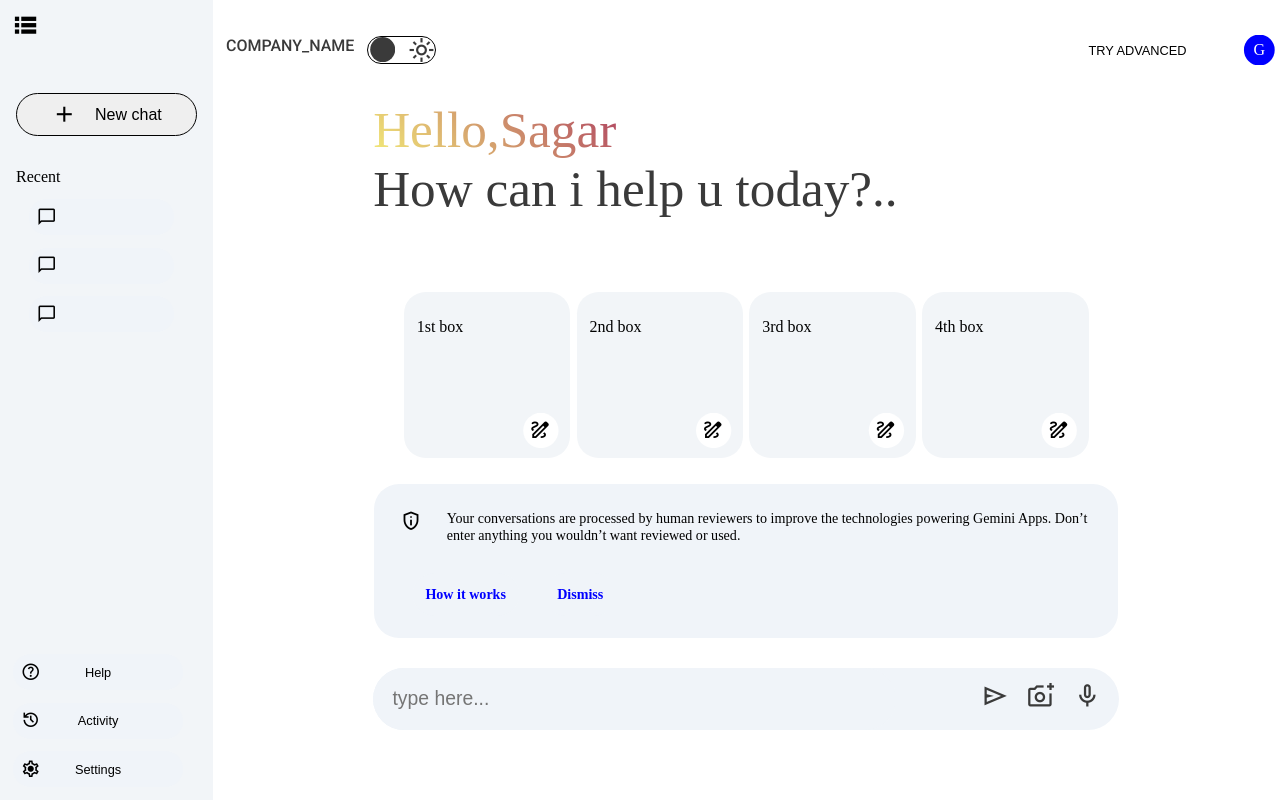
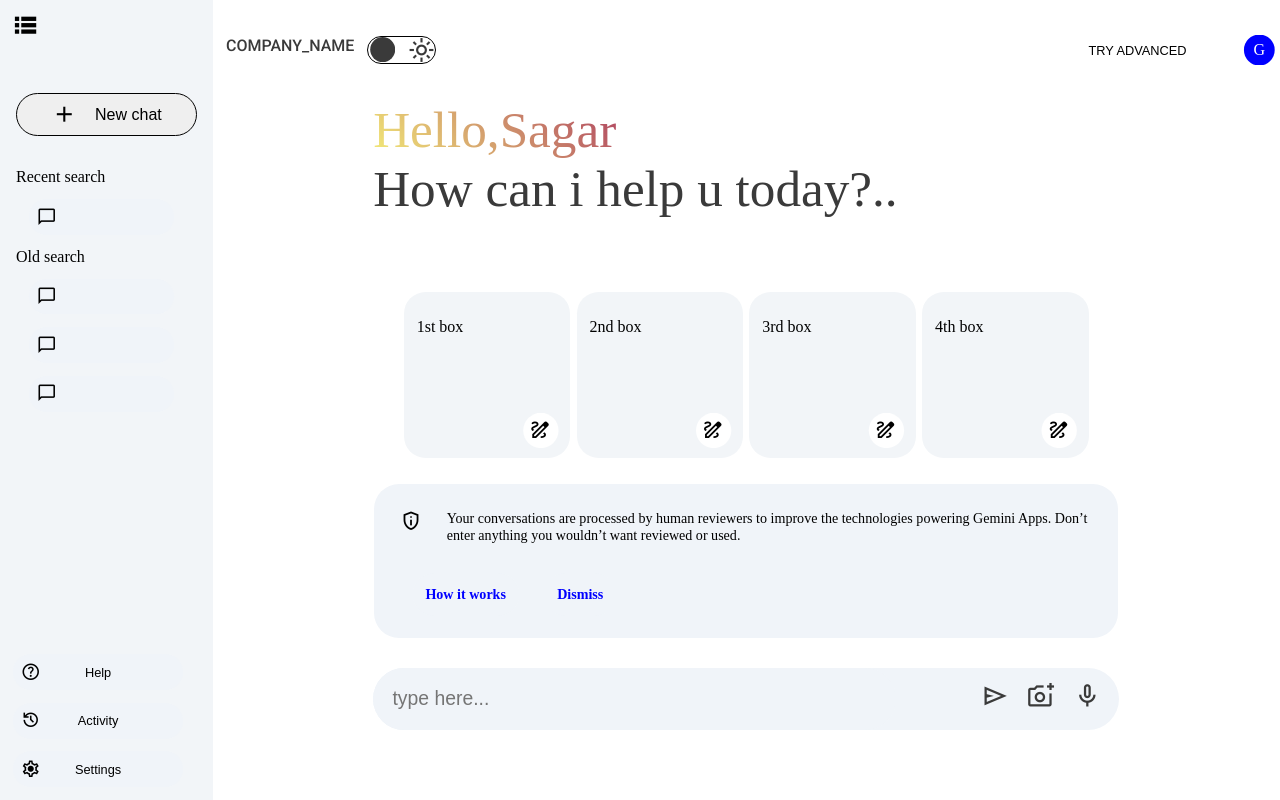
Before and after one commit to sagar9980274589/ai_project, a React (Vite) app: page / in a window 1280 px wide. Built offline with nearby package versions, Linux system fonts and the light colour scheme.

Commit message:
recent search option added

```diff
--- a/src/App.jsx
+++ b/src/App.jsx
@@ -5,28 +5,32 @@
 
 import Act from "./comp/Act";
 import Middle from "./comp/Middle";
-let idx=0;
-const leftChatObj = ["","",""];
+
+
+// const leftChatObj = ["","",""];
 
 function App() {
   const inputRef = useRef("");
-  const [data, setData] = useState(["","",""]);
+  const [data, setData] = useState([[""]]);
+  const[idx,setidx]=useState(1);
+function handletext(){
 
 
-function handletext(){
+console.log(idx);
 
-  if(idx==3)
-    {
-      idx=0;
-    }
   const inputValue = inputRef.current.value;
 
-  leftChatObj[idx]= inputValue ;
-  idx=idx+1;
-  setData(leftChatObj);
+  // leftChatObj.push={inputValue} ;
 
 
+  setData(prev=>({...prev,...prev[idx]=[`${inputValue}`]}));
 
+  setidx(idx+1);
+  if(idx==4)
+    {
+    setidx(2);
+
+    }
 
 }
  console.log(data);
--- a/src/comp/Act.jsx
+++ b/src/comp/Act.jsx
@@ -17,18 +17,24 @@
         </button>
       </div>
       <div className="mid1">
-        Recent
-
+        Recent search
         <Rbutton
           rchat={data[0]}
           logo={<span className="material-symbols-outlined">chat_bubble</span>}
         />
+
+        Old search
+
         <Rbutton
-          rchat={data[1]}
+          rchat={data[2]}
           logo={<span className="material-symbols-outlined">chat_bubble</span>}
         />
         <Rbutton
-          rchat={data[2]}
+          rchat={data[3]}
+          logo={<span className="material-symbols-outlined">chat_bubble</span>}
+        />
+        <Rbutton
+          rchat={data[4]}
           logo={<span className="material-symbols-outlined">chat_bubble</span>}
         />
       </div>
```
